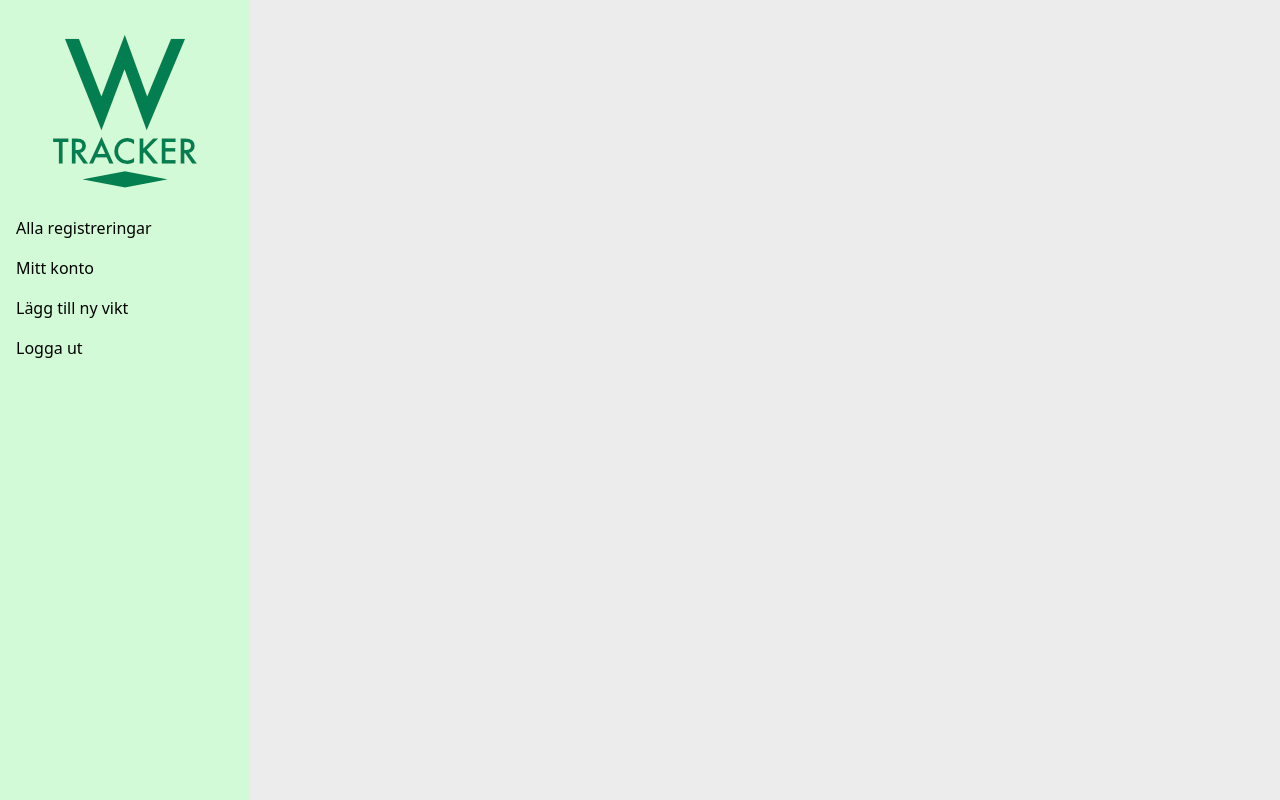
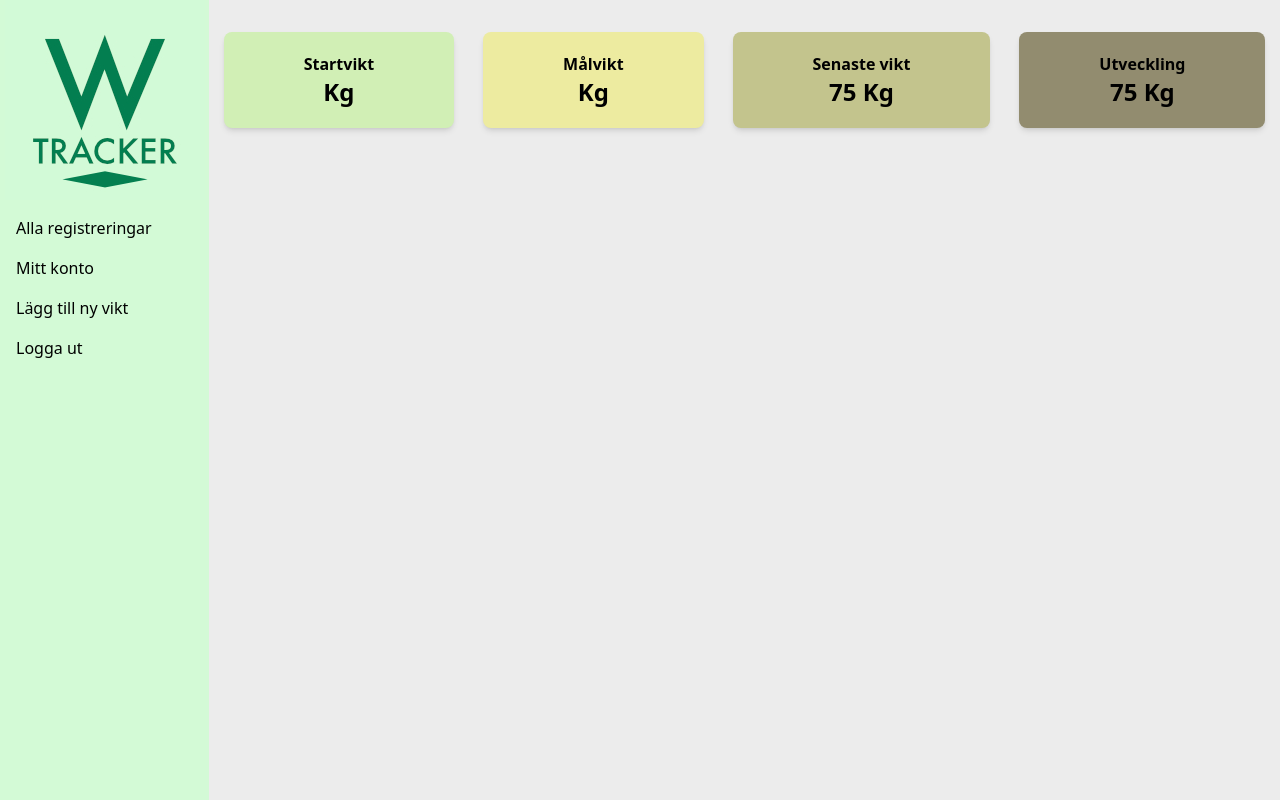
Before and after one commit to anderssundin/Frontend_DT162G_Projekt, a React (Create React App) app in the folder weight-tracker-app/: page /dashboard in a window 1280 px wide. Shown: the top 800 px of the page. Built offline with nearby package versions, Linux system fonts and the light colour scheme.

Commit message:
arbetar med overview

```diff
--- /dev/null
+++ b/weight-tracker-app/src/components/Overview.js
@@ -0,0 +1,36 @@
+import { useState, useContext, useEffect } from "react";
+import { Context } from '../store/userCredentials';
+
+
+const Overview = () => {
+    const [userState, setUserState] = useContext(Context);
+    // useEffect för att observera ändringar i userState
+    useEffect(() => {
+        console.log("Uppdaterat userState:", userState);
+    }, [userState]); // Detta hook körs varje gång userState ändras
+    return (
+        <div className="w-full">
+            <section className="flex flex-col md:flex-row md:justify-around my-8">
+
+                <div className="p-5 bg-secondary-green rounded-lg px-20 shadow-md">
+                    <p className=" font-bold">Startvikt</p>
+                    <p className="text-center text-2xl font-bold">{userState.startWeight} Kg</p>
+                </div>
+                <div className="p-5 bg-[#EDEBA0] rounded-lg px-20 shadow-md">
+                <p className=" font-bold">Målvikt</p>
+                    <p className="text-center text-2xl font-bold">{userState.goalWeight} Kg</p>
+                </div>
+                <div className="p-5 bg-[#C3C48D] rounded-lg px-20 shadow-md">
+                <p className=" font-bold">Senaste vikt</p>
+                    <p className="text-center text-2xl font-bold">75 Kg</p>
+                </div>
+                <div className="p-5 bg-[#928C6F] rounded-lg px-20 shadow-md">
+                <p className=" font-bold">Utveckling</p>
+                    <p className="text-center text-2xl font-bold">75 Kg</p>
+                </div>
+            </section>
+        </div>
+    );
+}
+
+export default Overview;
--- a/weight-tracker-app/src/pages/Dashboard.js
+++ b/weight-tracker-app/src/pages/Dashboard.js
@@ -1,10 +1,12 @@
 import Navbar from '../components/Navbar';
-
+import Overview from '../components/Overview';
 const Dashboard = () => {
     return (
         <>
-        <div className=' bg-dashboard-grey'>
+        <div className=' bg-dashboard-grey flex'>
+
         <Navbar />
+        <Overview />
         </div>
         </>
      );
```
